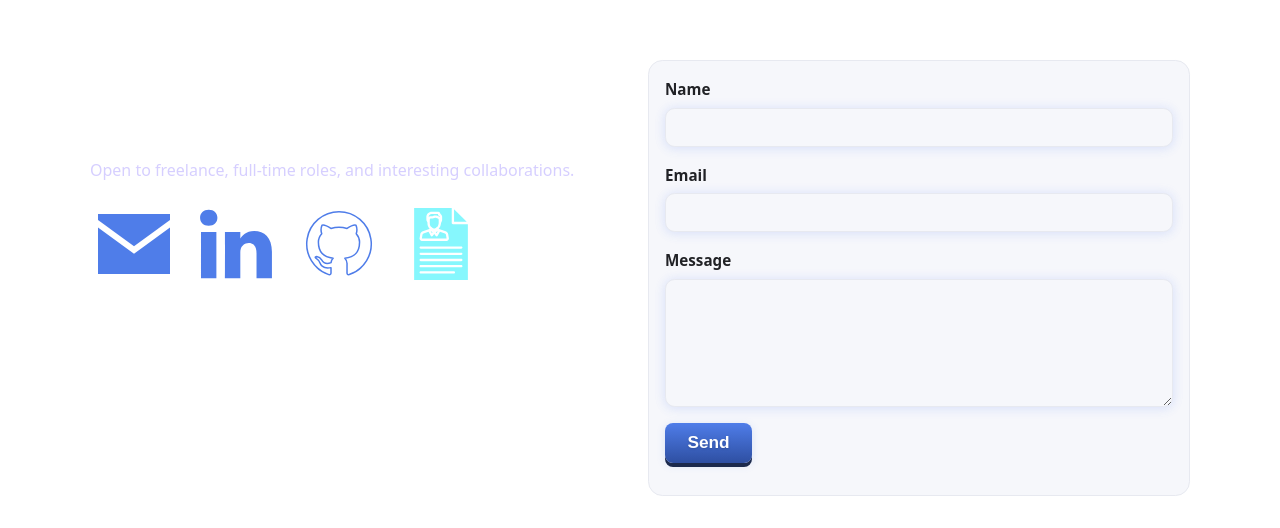
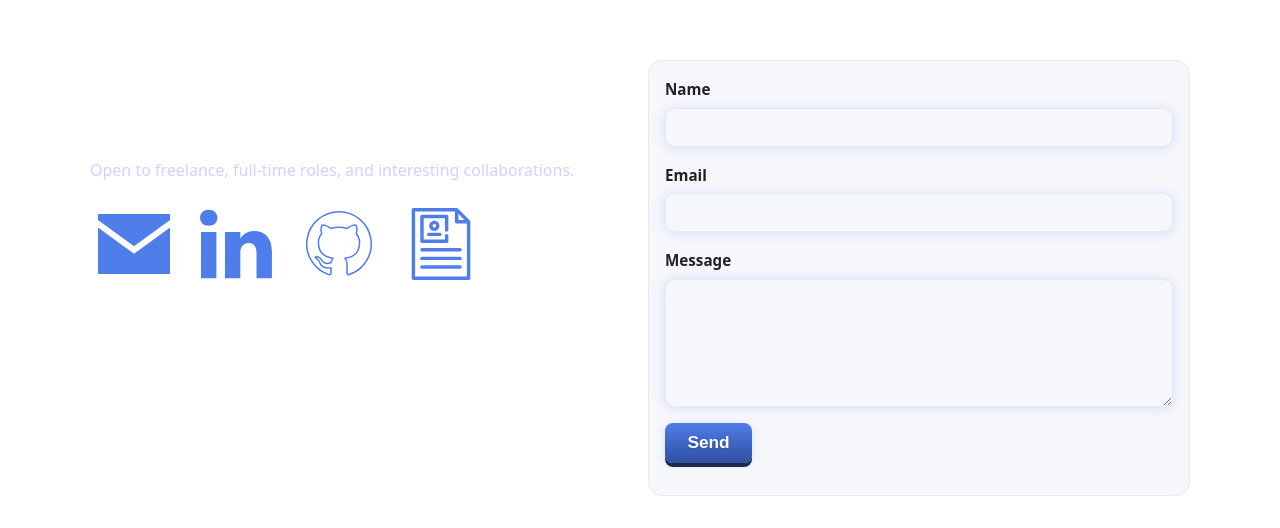
Before and after one commit to MajerAsh/AMajerWebsite, a React (Vite) app: page /contact in a window 1280 px wide. Shown: the part 11417-11945 px from the top of the page. Built offline with nearby package versions, Linux system fonts and the light colour scheme.

Commit message:
resume icon with ap color

```diff
--- a/src/pages/Contact.jsx
+++ b/src/pages/Contact.jsx
@@ -93,7 +93,7 @@ export default function Contact() {
             className="contact-link"
           >
             <img
-              src={`${base}icons/resume.svg`}
+              src={`${base}icons/resume2.svg`}
               alt=""
               aria-hidden="true"
               className="contact-icon"
```
Also changed, not shown: public/icons/resume.svg, public/icons/resume2.svg.
